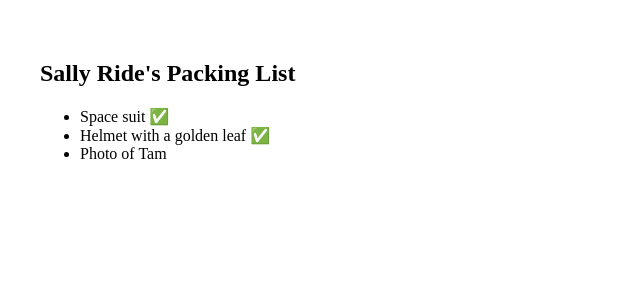
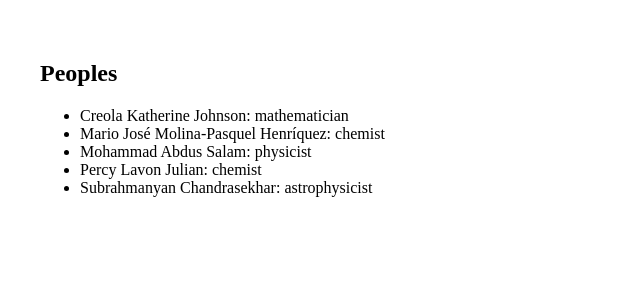
Before and after one commit to Uttamdevsharma/react-mastery-lab, a React (Vite) app: page / in a window 1280 px wide. Shown: the top 300 px of the page, without its empty margins (0-640 px from the left). Built offline with nearby package versions, Linux system fonts and the light colour scheme.

Commit message:
rendering list

```diff
--- a/src/App.jsx
+++ b/src/App.jsx
@@ -1,36 +1,26 @@
 import "./App.css";
 
-function Item({ name, isPacked }) {
+const people = [
+  'Creola Katherine Johnson: mathematician',
+  'Mario José Molina-Pasquel Henríquez: chemist',
+  'Mohammad Abdus Salam: physicist',
+  'Percy Lavon Julian: chemist',
+  'Subrahmanyan Chandrasekhar: astrophysicist'
+];
 
-  const ischeckMark = isPacked ? "✅" : null ;
-  return (
-     <li className="item">
-      {name} {ischeckMark }
-      </li>
+function App() {
+  const listItems = people.map(person =>
+    <li key={person}>{person}</li>
   );
 
-}
-
-function App() {
   return (
-    <section>
-      <h1>Sally Ride's Packing List</h1>
+    <div className="list">
+      <h2>Peoples</h2>
       <ul>
-        <Item
-          isPacked={true}
-          name="Space suit"
-        />
-        <Item
-          isPacked={true}
-          name="Helmet with a golden leaf"
-        />
-        <Item
-          isPacked={false}
-          name="Photo of Tam"
-        />
+        {listItems}
       </ul>
-    </section>
+    </div>
   );
 }
 
-export default App
+export default App;
```
